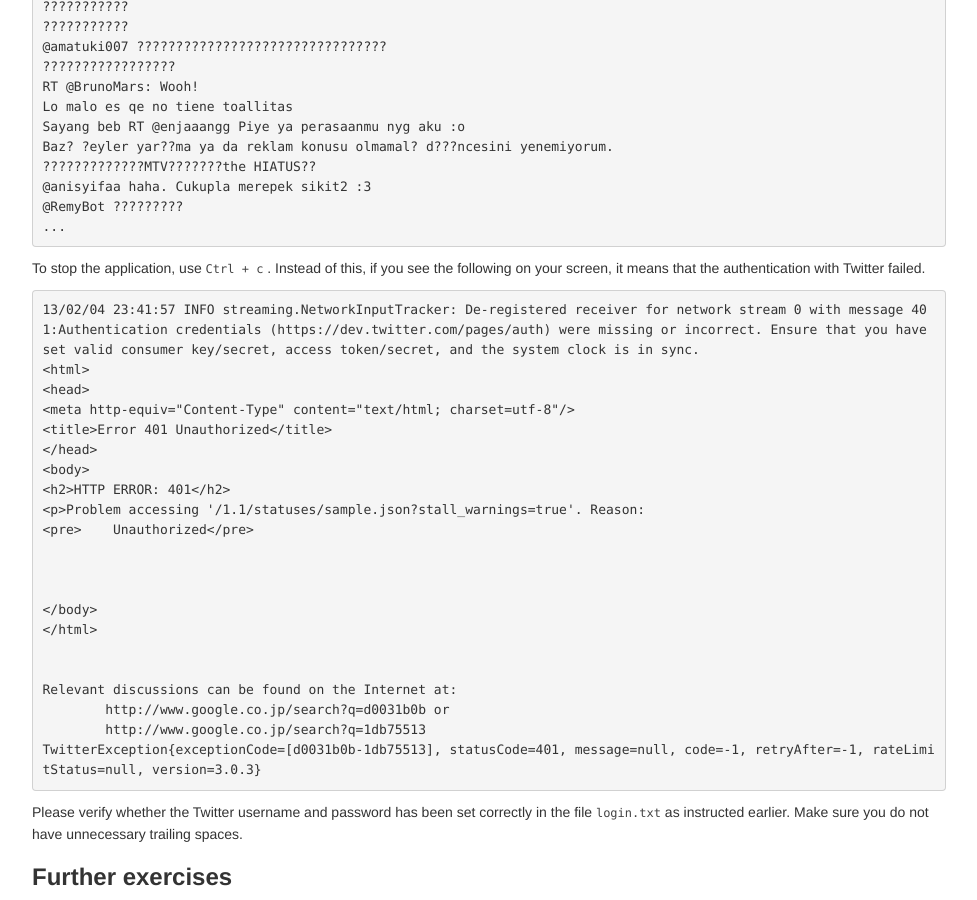
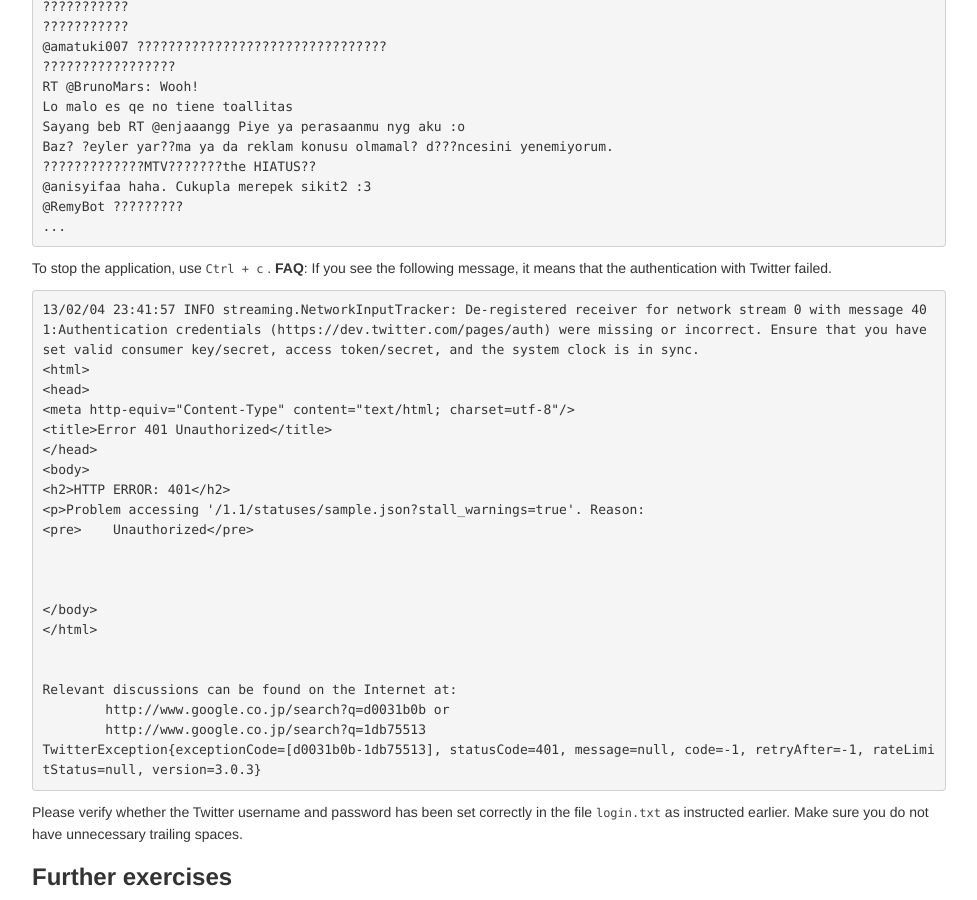
Before and after one commit to databricks/spark-training, a Jekyll site: the page built from strata_2013/index.md, in a window 1280 px wide and 900 px high, scrolled down 14285 px. Shown: the whole window, without its empty margins (151-1128 px from the left). Built offline with Jekyll 4.4.1, drawn with Linux system fonts in a browser that asks for light colours.

Commit message:
Slight change to FAQ of twitter stream

```diff
--- a/strata_2013/index.md
+++ b/strata_2013/index.md
@@ -961,7 +961,7 @@ Baz? ?eyler yar??ma ya da reklam konusu olmamal? d???ncesini yenemiyorum.
 ...
 </pre>
 
-To stop the application, use `Ctrl + c` . Instead of this, if you see the following on your screen, it means that the authentication with Twitter failed.
+To stop the application, use `Ctrl + c` . __FAQ__: If you see the following message, it means that the authentication with Twitter failed.
 
 <pre class="nocode">
 13/02/04 23:41:57 INFO streaming.NetworkInputTracker: De-registered receiver for network stream 0 with message 401:Authentication credentials (https://dev.twitter.com/pages/auth) were missing or incorrect. Ensure that you have set valid consumer key/secret, access token/secret, and the system clock is in sync.
```
